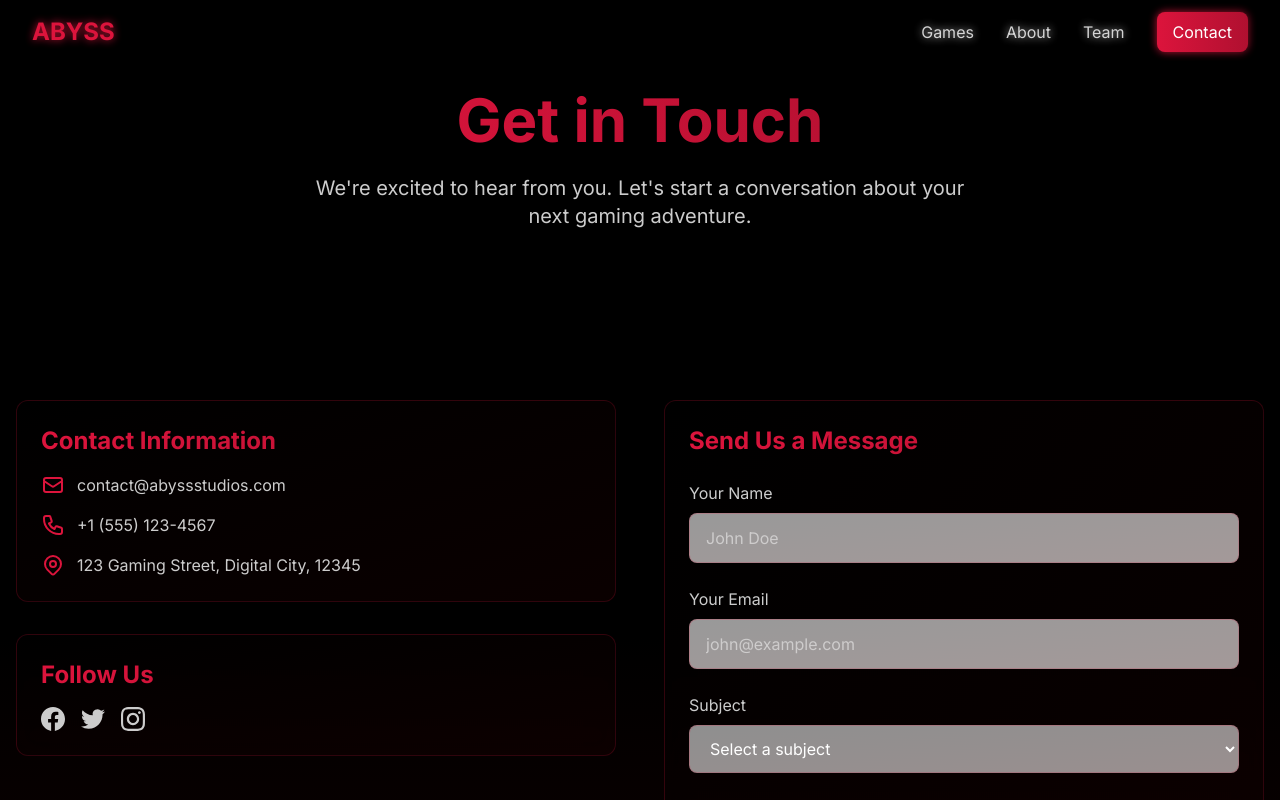
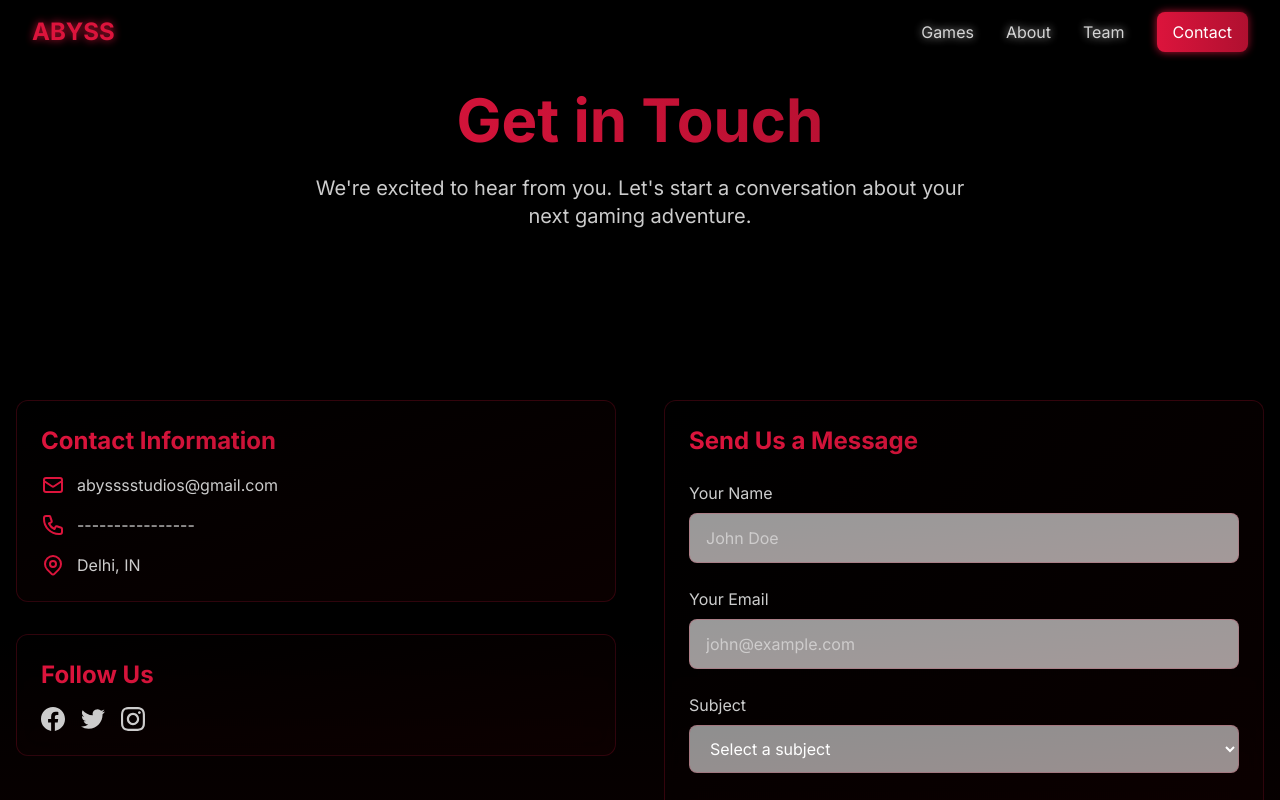
Before and after one commit to The-Abyss-Studios/Website-Main, a Next.js app: page /contact in a window 1280 px wide. Shown: the top 800 px of the page. Built offline with nearby package versions, Linux system fonts and the light colour scheme.

Commit message:
Address Up

```diff
--- a/src/app/contact/page.tsx
+++ b/src/app/contact/page.tsx
@@ -33,20 +33,20 @@ export default function Contact() {
                     <svg className="w-6 h-6 mr-3 text-[#DC143C]" fill="none" stroke="currentColor" viewBox="0 0 24 24">
                       <path strokeLinecap="round" strokeLinejoin="round" strokeWidth="2" d="M3 8l7.89 5.26a2 2 0 002.22 0L21 8M5 19h14a2 2 0 002-2V7a2 2 0 00-2-2H5a2 2 0 00-2 2v10a2 2 0 002 2z" />
                     </svg>
-                    contact@abyssstudios.com
+                    abysssstudios@gmail.com
                   </p>
                   <p className="flex items-center text-white/80">
                     <svg className="w-6 h-6 mr-3 text-[#DC143C]" fill="none" stroke="currentColor" viewBox="0 0 24 24">
                       <path strokeLinecap="round" strokeLinejoin="round" strokeWidth="2" d="M3 5a2 2 0 012-2h3.28a1 1 0 01.948.684l1.498 4.493a1 1 0 01-.502 1.21l-2.257 1.13a11.042 11.042 0 005.516 5.516l1.13-2.257a1 1 0 011.21-.502l4.493 1.498a1 1 0 01.684.949V19a2 2 0 01-2 2h-1C9.716 21 3 14.284 3 6V5z" />
                     </svg>
-                    +1 (555) 123-4567
+                    ----------------
                   </p>
                   <p className="flex items-center text-white/80">
                     <svg className="w-6 h-6 mr-3 text-[#DC143C]" fill="none" stroke="currentColor" viewBox="0 0 24 24">
                       <path strokeLinecap="round" strokeLinejoin="round" strokeWidth="2" d="M17.657 16.657L13.414 20.9a1.998 1.998 0 01-2.827 0l-4.244-4.243a8 8 0 1111.314 0z" />
                       <path strokeLinecap="round" strokeLinejoin="round" strokeWidth="2" d="M15 11a3 3 0 11-6 0 3 3 0 016 0z" />
                     </svg>
-                    123 Gaming Street, Digital City, 12345
+                    Delhi, IN
                   </p>
                 </div>
               </div>
```
